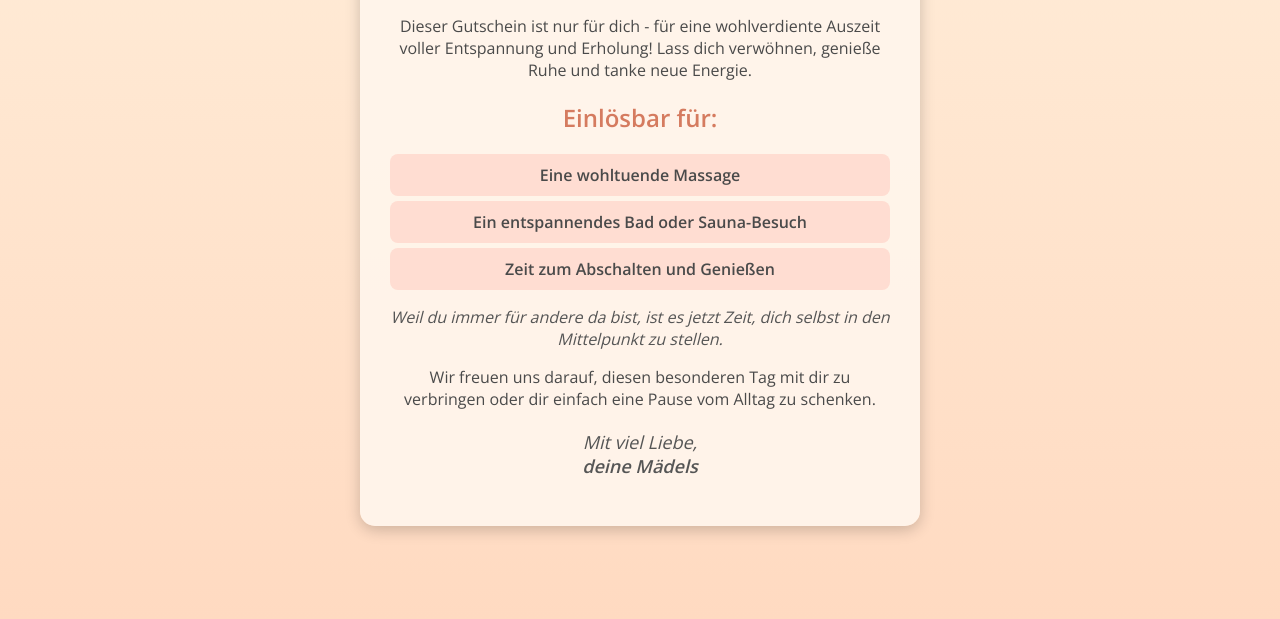
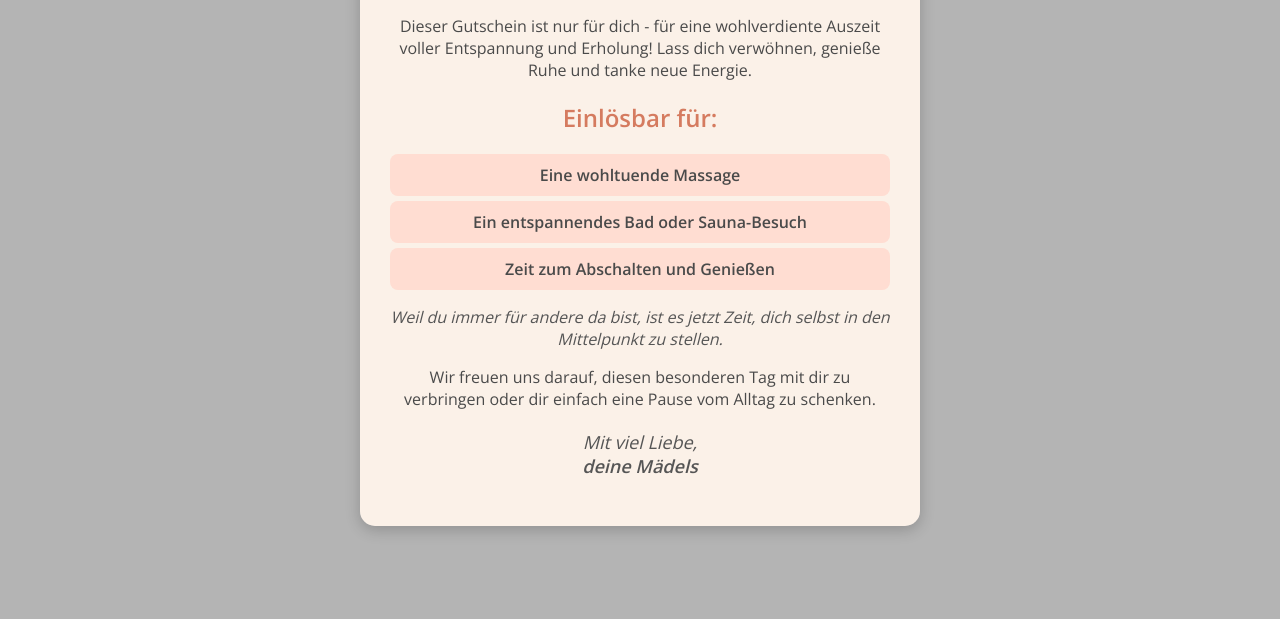
Before and after one commit to joshuawiebe/grandma, a plain HTML site: page index.html in a window 1280 px wide. Shown: the part 237-856 px from the top of the page. Drawn offline with nearby package versions, Linux system fonts and the light colour scheme.

Commit message:
changed background

```diff
--- a/style.css
+++ b/style.css
@@ -2,7 +2,7 @@
 
 body {
     font-family: 'Open Sans', sans-serif;
-    background: linear-gradient(to bottom, #ffefdb, #ffdac1); /* Sanfter Farbverlauf */
+    background: rgb(180, 180, 180);
     text-align: center;
     padding: 20px;
     color: #4A4A4A;
```
